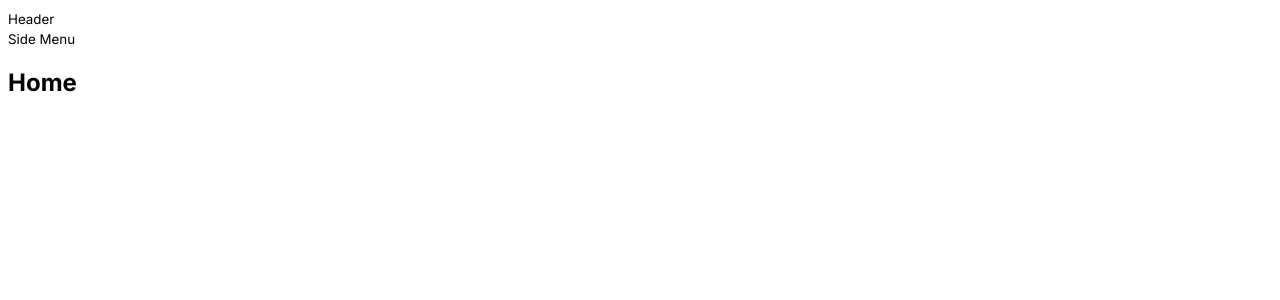
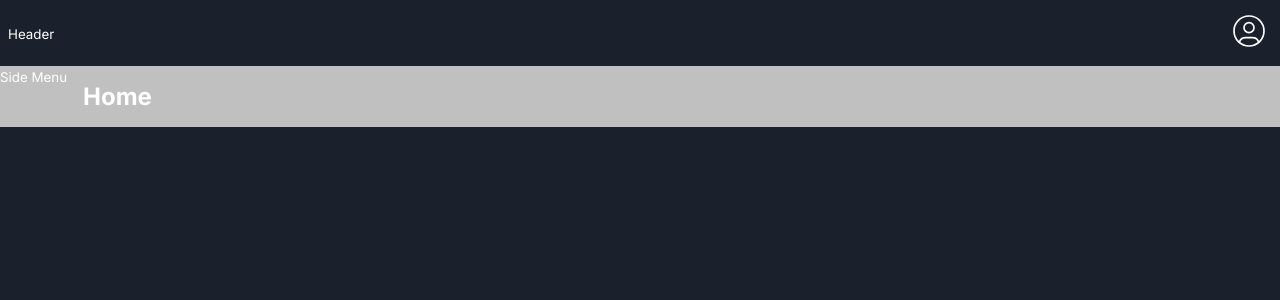
Before and after one commit to camposEduardo48/first-next-app, a Next.js app: page / in a window 1280 px wide. Shown: the top 300 px of the page. Built offline with nearby package versions, Linux system fonts and the light colour scheme.

Commit message:
style: Stitches ok!

```diff
--- a/src/app/componnents/header/index.tsx
+++ b/src/app/componnents/header/index.tsx
@@ -1,10 +1,18 @@
+import {IconUserCircle} from '@tabler/icons-react'
+import {MyHeader} from './style'
+
 const Header = () => {
   return (
-    <header>
+    <MyHeader>
       <span>
         <small>Header</small>
       </span>
-    </header>
+      <nav>
+        <div>
+          <IconUserCircle size={40} stroke={1} />
+        </div>
+      </nav>
+    </MyHeader>
   )
 }
 export default Header
--- a/src/app/componnents/header/style.ts
+++ b/src/app/componnents/header/style.ts
@@ -0,0 +1,17 @@
+import {styled} from '@/stitches.config'
+
+export const MyHeader = styled('header', {
+  display: 'flex',
+  alignItems: 'center',
+  justifyContent: 'space-between',
+  height: 'auto',
+  width: '100%',
+  padding: '.5rem',
+
+  '& nav': {
+    display: 'flex',
+    alignItems: 'center',
+    gap: '1rem',
+    padding: '.2rem',
+  },
+})
--- a/src/app/layout.tsx
+++ b/src/app/layout.tsx
@@ -2,13 +2,26 @@ import type {Metadata} from 'next'
 import {Inter} from 'next/font/google'
 import Header from './componnents/header'
 import SideMenu from './componnents/menu'
+import {getCssText, globalStyles, styled} from '@/stitches.config'
 
 const inter = Inter({subsets: ['latin']})
 
 export const metadata: Metadata = {
-  title: 'Create Next App',
-  description: 'Generated by create next app',
+  title: 'ICE',
+  description:
+    'Aplicativo criado com o framework NextJs, estilizado com Styled Stitches, backend sendo elaborado em NodeJs e utilizando o ORM Prisma.',
 }
+
+globalStyles()
+
+const Container = styled('main', {
+  display: 'flex',
+  backgroundColor: 'silver',
+})
+
+const Main = styled('section', {
+  padding: '1rem',
+})
 
 export default function RootLayout({
   children,
@@ -17,10 +30,16 @@ export default function RootLayout({
 }>) {
   return (
     <html lang="en">
+      <head>
+        <style id="stitches" dangerouslySetInnerHTML={{__html: getCssText()}} />{' '}
+        {/**essa linha é extremamente importante para o funcionamento do Stiches no código */}
+      </head>
       <body className={inter.className}>
         <Header />
-        <SideMenu />
-        {children}
+        <Container>
+          <SideMenu />
+          <Main>{children}</Main>
+        </Container>
       </body>
     </html>
   )
--- /dev/null
+++ b/src/stitches.config.ts
@@ -0,0 +1,29 @@
+// stitches.config.ts
+import {createStitches} from '@stitches/react'
+
+export const {styled, css, globalCss, keyframes, getCssText, theme, createTheme, config} =
+  createStitches({
+    theme: {
+      colors: {
+        primary: '#0070f3',
+        secondary: '#1a202c',
+        third: '#ffffff',
+      },
+      fonts: {
+        sans: 'Inter, sans-serif',
+      },
+    },
+  })
+
+export const globalStyles = globalCss({
+  '*': {
+    margin: 0,
+    padding: 0,
+    boxSizing: 'border-box',
+  },
+  body: {
+    fontFamily: '$sans',
+    backgroundColor: '$secondary',
+    color: '$third',
+  },
+})
```
Also changed, not shown: package.json (+6 -4 lines), 1 other file (tests, documents, lock files or other folders).
